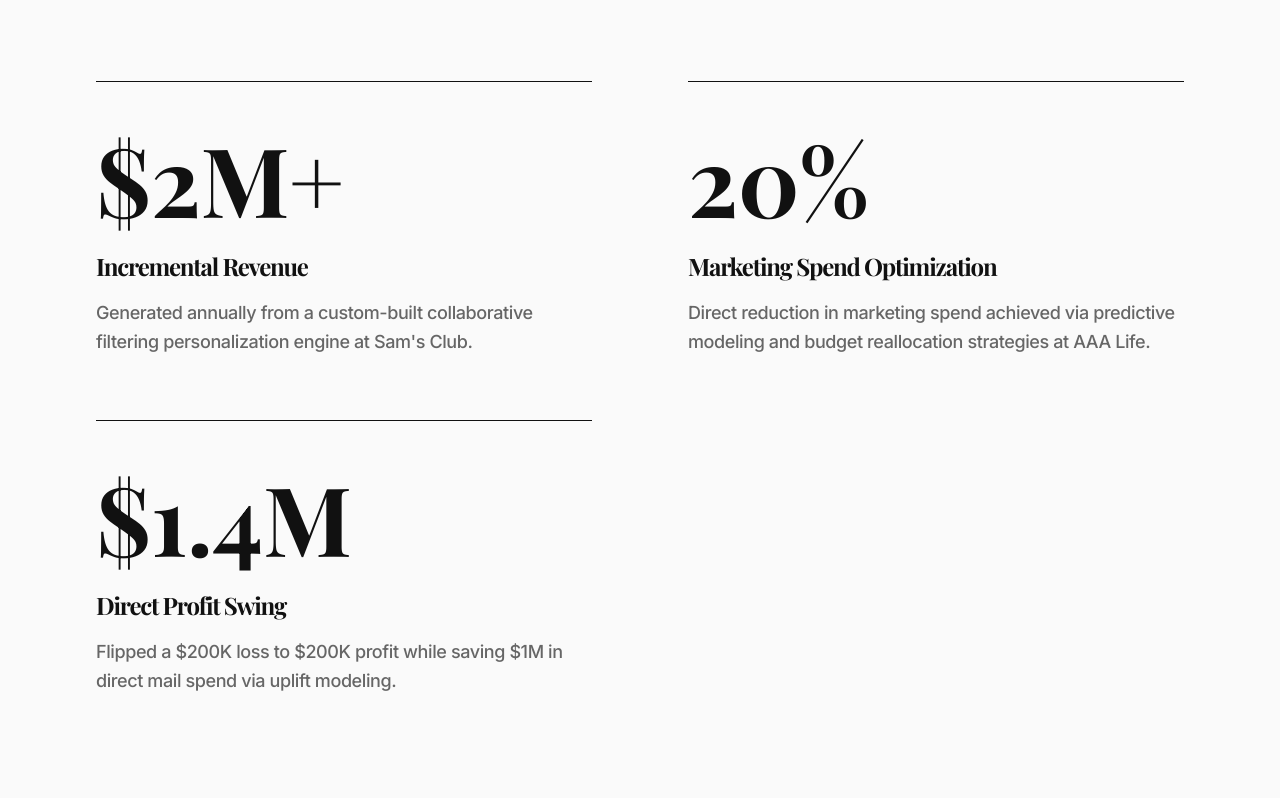
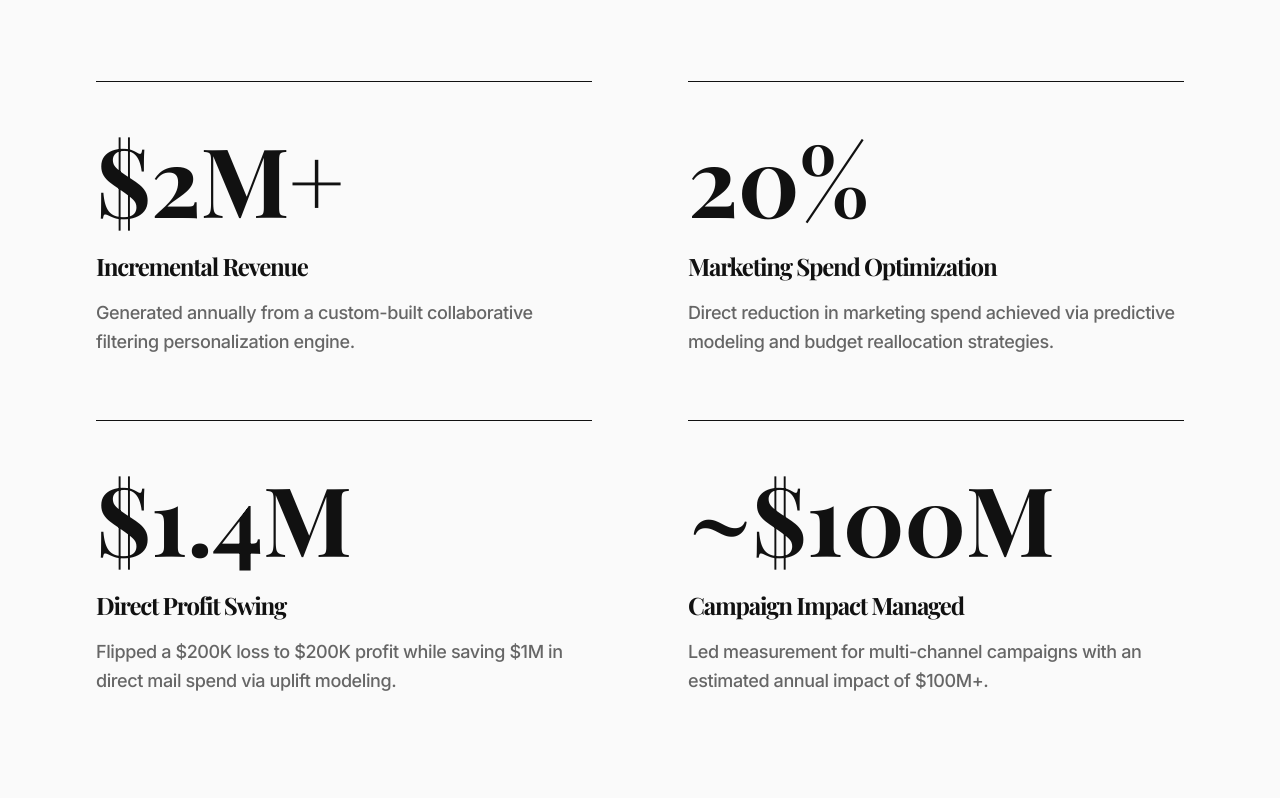
Before and after one commit to saumyasriv2511/my-portfolio-test, a Next.js app: page / in a window 1280 px wide. Shown: the part 2758-3556 px from the top of the page. Built offline with nearby package versions, Linux system fonts and the light colour scheme; a web font is replaced by a local one.

Commit message:
Update page.tsx

```diff
--- a/src/app/page.tsx
+++ b/src/app/page.tsx
@@ -141,23 +141,23 @@ export default function Home() {
                 {
                   value: "$2M+",
                   label: "Incremental Revenue",
-                  description: "Generated annually from a custom-built collaborative filtering personalization engine at Sam's Club."
+                  description: "Generated annually from a custom-built collaborative filtering personalization engine."
                 },
                 {
                   value: "20%",
                   label: "Marketing Spend Optimization",
-                  description: "Direct reduction in marketing spend achieved via predictive modeling and budget reallocation strategies at AAA Life."
+                  description: "Direct reduction in marketing spend achieved via predictive modeling and budget reallocation strategies."
                 },
                 {
                   value: "$1.4M",
                   label: "Direct Profit Swing",
                   description: "Flipped a $200K loss to $200K profit while saving $1M in direct mail spend via uplift modeling."
                 },
-                /*{
+                {
                   value: "~$100M",
                   label: "Campaign Impact Managed",
-                  description: "Led measurement for multi-channel campaigns with an estimated annual impact of $100M+ at Rocket Mortgage."
-                }*/
+                  description: "Led measurement for multi-channel campaigns with an estimated annual impact of $100M+."
+                }
               ].map((item, idx) => (
                 <motion.div
                   key={idx}
```
